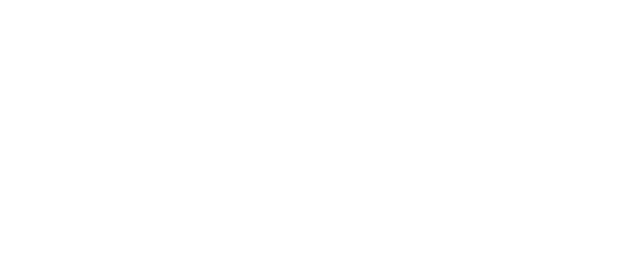
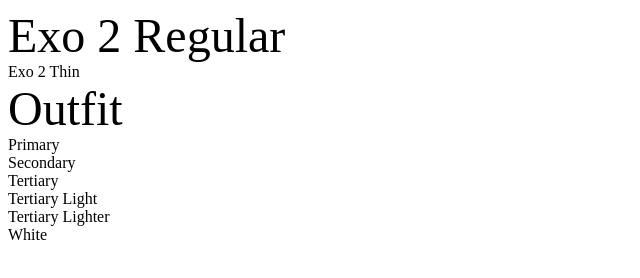
Before and after one commit to Czz06/loginB2B, a plain HTML site: page index.html in a window 1280 px wide. Shown: the whole page, without its empty margins (0-640 px from the left). Drawn offline with Linux system fonts and the light colour scheme.

Commit message:
corrección

```diff
--- a/index.html
+++ b/index.html
@@ -0,0 +1,24 @@
+<!DOCTYPE html>
+<html lang="en">
+<head>
+    <meta charset="UTF-8">
+    <meta name="viewport" content="width=device-width, initial-scale=1.0">
+    <title>Testing</title>
+    <link rel="stylesheet" href="styles/main.css">
+</head>
+<body>
+    <section style="
+        font-family: 'Exo 2';
+        font-size: 3rem">Exo 2 Regular</section>
+    <section>Exo 2 Thin</section>
+    <section style="font-family: 'Exo 2';
+    font-size: 3rem">Outfit</section>
+    <section>Primary</section>
+    <section>Secondary</section>
+    <section>Tertiary</section>
+    <section>Tertiary Light</section>
+    <section>Tertiary Lighter</section>
+    <section>White</section>
+
+</body>
+</html>
--- a/styles/main.css
+++ b/styles/main.css
@@ -7,4 +7,4 @@
     --white: #ffffff;
 }
 
-@import url(font.css)
+@import url(font.css);
```
